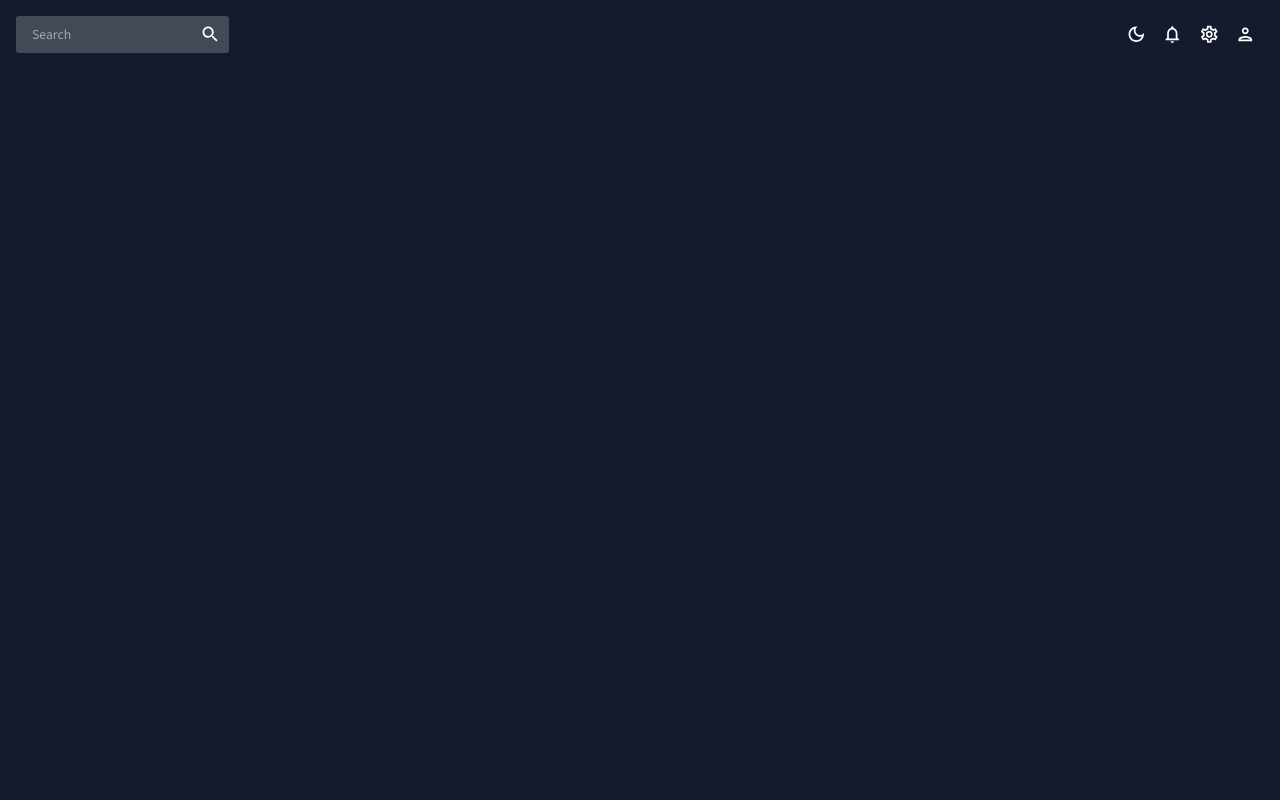
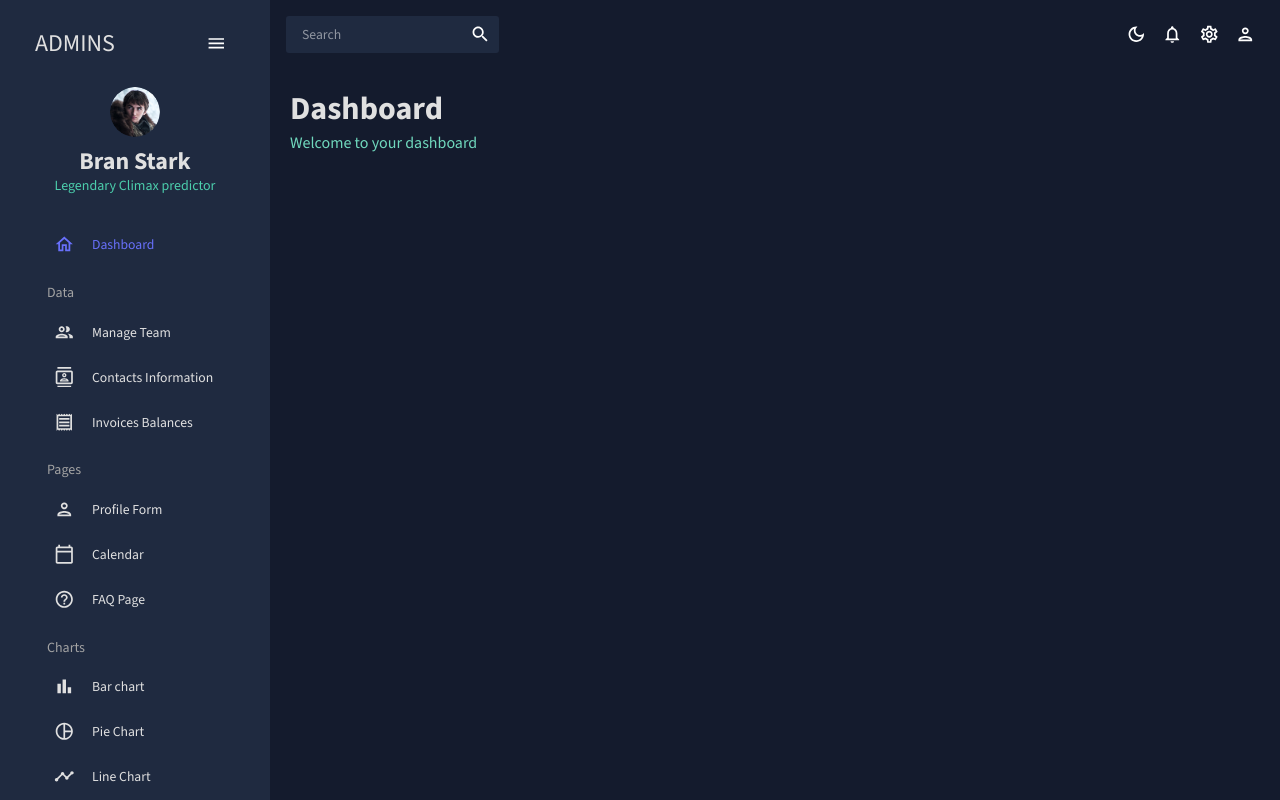
Before and after one commit to ghoshrohit72/AdminDashboard, a React (Create React App) app: page / in a window 1280 px wide. Built offline with nearby package versions, Linux system fonts and the light colour scheme.

Commit message:
Side Bar UI complete

```diff
--- a/src/App.js
+++ b/src/App.js
@@ -1,6 +1,19 @@
 import { CssBaseline, ThemeProvider } from "@mui/material";
 import { ColorModeContext, useMode } from "./theme";
-import Topbar from './scenes/global/Topbar';
+import { Routes, Route } from "react-router-dom";
+import Topbar from "./scenes/global/Topbar";
+import Dashboard from "./scenes/dashboard";
+import Sidebar from "./scenes/global/Sidebar";
+// import Team from './scenes/team';
+// import Invoices from './scenes/invoices';
+// import Contacts from './scenes/contacts';
+// import Bar from './scenes/bar';
+// import Form from './scenes/form';
+// import Line from './scenes/line';
+// import Pie from './scenes/pie';
+// import FAQ from './scenes/faq';
+// import Geography from './scenes/geography';
+// import Calendar from './scenes/calendar';
 
 function App() {
   const [theme, colorMode] = useMode();
@@ -9,8 +22,22 @@ function App() {
       <ThemeProvider theme={theme}>
         <CssBaseline />
         <div className="app">
+          <Sidebar />
           <main className="content">
             <Topbar />
+            <Routes>
+              <Route path="/" element={<Dashboard />} />
+              {/* <Route path="/team" element={<Team />} /> */}
+              {/* <Route path="/contacts" element={<Contacts />} /> */}
+              {/* <Route path="/invoices" element={<Invoices />} /> */}
+              {/* <Route path="/form" element={<Form />} /> */}
+              {/* <Route path="/bar" element={<Bar />} /> */}
+              {/* <Route path="/pie" element={<Pie />} /> */}
+              {/* <Route path="/line" element={<Line />} /> */}
+              {/* <Route path="/faq" element={<FAQ />} /> */}
+              {/* <Route path="/geography" element={<Geography />} /> */}
+              {/* <Route path="/calendar" element={<Calendar />} /> */}
+            </Routes>
           </main>
         </div>
       </ThemeProvider>
--- /dev/null
+++ b/src/components/Header.jsx
@@ -0,0 +1,21 @@
+import { Typography, Box, useTheme } from "@mui/material";
+import { tokens } from "../theme";
+
+const Header = ({title, subtitle}) => {
+
+    const theme = useTheme();
+    const colors = tokens(theme.palette.mode)
+
+    return (
+        <Box mb={"30px"}>
+            <Typography variant="h2" color={colors.grey[100]} fontWeight={"bold"} sx={{mb: "5px"}}>
+                {title}
+            </Typography>
+            <Typography
+                variant="h5" color={colors.greenAccent[400]}
+            >{subtitle}</Typography>
+        </Box>
+    )
+}
+
+export default Header;
--- a/src/scenes/dashboard/index.jsx
+++ b/src/scenes/dashboard/index.jsx
@@ -1,8 +1,14 @@
 import React from 'react'
+import Header from '../../components/Header'
+import { Box } from '@mui/material'
 
 const Dashboard = () => {
   return (
-    <div>Dashboard</div>
+    <Box m="20px">
+      <Box display={"flex"} justifyContent={"space-between"} alignItems={"center"}>
+      <Header title={"Dashboard"} subtitle={"Welcome to your dashboard"} />
+      </Box>
+    </Box>
   )
 }
 
--- a/src/scenes/global/Sidebar.jsx
+++ b/src/scenes/global/Sidebar.jsx
@@ -1,8 +1,209 @@
-import React from 'react'
+import React,{ useState } from 'react';
+import { ProSidebar, Menu, MenuItem } from 'react-pro-sidebar';
+import { Box, IconButton,Typography, useTheme } from '@mui/material';
+import { Link } from 'react-router-dom';
+import { tokens } from '../../theme';
+import HomeOutlinedIcon from "@mui/icons-material/HomeOutlined";
+import PeopleOutlinedIcon from "@mui/icons-material/PeopleOutlined";
+import ContactsOutlinedIcon from "@mui/icons-material/ContactsOutlined";
+import ReceiptOutlinedIcon from "@mui/icons-material/ReceiptOutlined";
+import PersonOutlinedIcon from "@mui/icons-material/PersonOutlined";
+import CalendarTodayOutlinedIcon from "@mui/icons-material/CalendarTodayOutlined";
+import HelpOutlineOutlinedIcon from "@mui/icons-material/HelpOutlineOutlined";
+import BarChartOutlinedIcon from "@mui/icons-material/BarChartOutlined";
+import PieChartOutlineOutlinedIcon from "@mui/icons-material/PieChartOutlineOutlined";
+import TimelineOutlinedIcon from "@mui/icons-material/TimelineOutlined";
+import MenuOutlinedIcon from "@mui/icons-material/MenuOutlined";
+import MapOutlinedIcon from "@mui/icons-material/MapOutlined";
+
+
+import "react-pro-sidebar/dist/css/styles.css";
+
+const Item = ({title, to, icon, selected, setSelected}) => {
+    const theme = useTheme();
+    const colors = tokens(theme.palette.mode);
+    return (
+      <MenuItem active={selected === title} style={{color: colors.grey[100]}} onClick={()=> setSelected(title)} icon={icon}>
+        <Typography>{title}</Typography>
+        <Link to={to}/>
+      </MenuItem>
+    )
+}
 
 const Sidebar = () => {
+
+  const theme = useTheme();
+  const colors = tokens(theme.palette.mode);
+  const [isCollapsed, setIsCollapsed] = useState(false);
+  const [selected, setIsSelected] = useState('Dashboard')
+
   return (
-    <div>Sidebar</div>
+    <Box
+      sx={{
+        "& .pro-sidebar-inner": {
+          background: `${colors.primary[400]} !important`
+        },
+        "& .pro-icon-wrapper":{
+          backgroundColor: "transparent !important"
+        },
+        "& .pro-inner-item": {
+          padding: "5px 35px 5px 20px !important"
+        },
+        "& .pro-inner-item:hover":{
+          color: "#868DFB !important"
+        },
+        "& .pro-menu-item.active":{
+          color: "#6870FA !important"
+        }
+      }}
+    >
+      <ProSidebar collapsed={isCollapsed}>
+        <Menu iconShape='square'>
+          {/* LOGO AND MENU ITEM */}
+          <MenuItem
+            onClick={()=> setIsCollapsed(prev => !prev)}
+            icon={isCollapsed ? <MenuOutlinedIcon /> : undefined}
+            style={{
+              margin: "10px 0px 20px 0px",
+              color: colors.grey[100]
+            }}
+          >
+            {
+              !isCollapsed && (
+                <Box display="flex" justifyContent="space-between" alignItems="center" ml="15px">
+                  <Typography variant='h3' color={colors.grey[100]}>
+                    ADMINS
+                  </Typography>
+                  <IconButton onClick={()=> setIsCollapsed(prev => !prev)}>
+                    <MenuOutlinedIcon />
+                  </IconButton>
+                </Box>
+              )
+            }
+          </MenuItem>
+
+          {/* USER */}
+          {
+            !isCollapsed && (
+              <Box mb="25px">
+              <Box display="flex" justifyContent="center" alignItems="center">
+                <img
+                  alt="profile-user"
+                  width="50px"
+                  height="50px"
+                  src={`../../assets/user.png`}
+                  style={{ cursor: "pointer", borderRadius: "50%" }}
+                />
+              </Box>
+              <Box textAlign="center">
+                <Typography
+                  variant="h3"
+                  color={colors.grey[100]}
+                  fontWeight="bold"
+                  sx={{ m: "10px 0 0 0" }}
+                >
+                  Bran Stark
+                </Typography>
+                <Typography variant="h6" color={colors.greenAccent[500]}>
+                  Legendary Climax predictor
+                </Typography>
+              </Box>
+            </Box>
+
+            )
+          }
+          {/* MENU ITEMS */}
+          <Box paddingLeft={isCollapsed ? undefined : "10%"}>
+          <Item
+            title="Dashboard"
+            to="/"
+            icon={<HomeOutlinedIcon/>}
+            selected={selected}
+            setSelected={setIsSelected}
+          />
+          <Typography variant='h6' color={colors.grey[300]} sx={{m: "15px 0px 5px 20px"}}>
+          Data
+          </Typography>
+          <Item
+            title="Manage Team"
+            to="/team"
+            icon={<PeopleOutlinedIcon/>}
+            selected={selected}
+            setSelected={setIsSelected}
+          />
+          <Item
+            title="Contacts Information"
+            to="/contacts"
+            icon={<ContactsOutlinedIcon/>}
+            selected={selected}
+            setSelected={setIsSelected}
+          />
+          <Item
+            title="Invoices Balances"
+            to="/invoices"
+            icon={<ReceiptOutlinedIcon/>}
+            selected={selected}
+            setSelected={setIsSelected}
+          />
+           <Typography variant='h6' color={colors.grey[300]} sx={{m: "15px 0px 5px 20px"}}>
+          Pages
+          </Typography>
+          <Item
+            title="Profile Form"
+            to="/form"
+            icon={<PersonOutlinedIcon/>}
+            selected={selected}
+            setSelected={setIsSelected}
+          />
+          <Item
+            title="Calendar"
+            to="/calendar"
+            icon={<CalendarTodayOutlinedIcon/>}
+            selected={selected}
+            setSelected={setIsSelected}
+          />
+          <Item
+            title="FAQ Page"
+            to="/faq"
+            icon={<HelpOutlineOutlinedIcon/>}
+            selected={selected}
+            setSelected={setIsSelected}
+          />
+           <Typography variant='h6' color={colors.grey[300]} sx={{m: "15px 0px 5px 20px"}}>
+          Charts
+          </Typography>
+          <Item
+            title="Bar chart"
+            to="/bar"
+            icon={<BarChartOutlinedIcon/>}
+            selected={selected}
+            setSelected={setIsSelected}
+          />
+          <Item
+            title="Pie Chart"
+            to="/pie"
+            icon={<PieChartOutlineOutlinedIcon/>}
+            selected={selected}
+            setSelected={setIsSelected}
+          />
+          <Item
+            title="Line Chart"
+            to="/line"
+            icon={<TimelineOutlinedIcon/>}
+            selected={selected}
+            setSelected={setIsSelected}
+          />
+          <Item
+            title="Geography Chart"
+            to="/geography"
+            icon={<MapOutlinedIcon/>}
+            selected={selected}
+            setSelected={setIsSelected}
+          />
+          </Box>
+        </Menu>
+      </ProSidebar>
+    </Box>
   )
 }
 
--- a/src/theme.js
+++ b/src/theme.js
@@ -20,7 +20,7 @@ export const tokens = (mode) => ({
           100: "#d0d1d5",
           200: "#a1a4ab",
           300: "#727681",
-          400: "#434957",
+          400: "#1f2a40",
           500: "#141b2d",
           600: "#101624",
           700: "#0c101b",
```
Also changed, not shown: public/assets/user.png (added).
